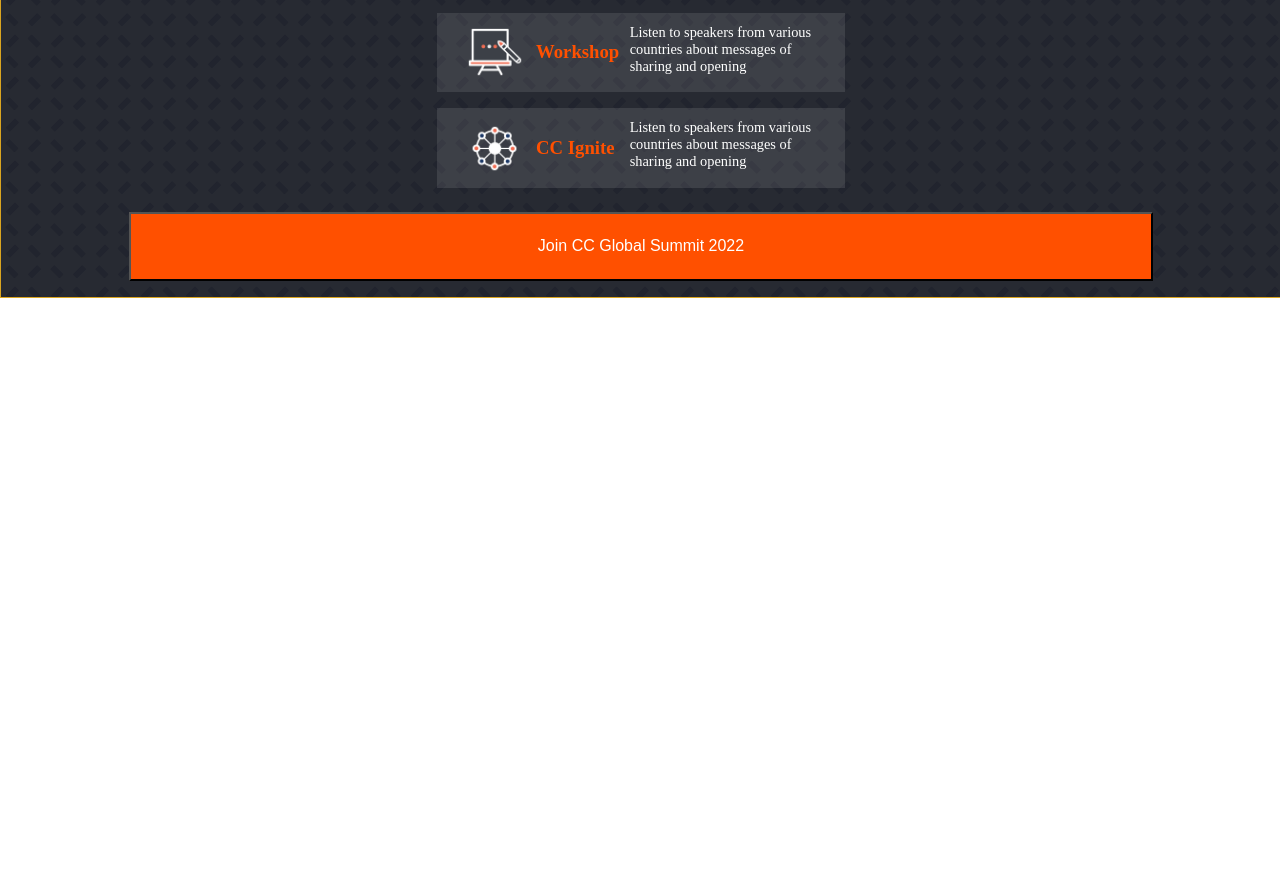
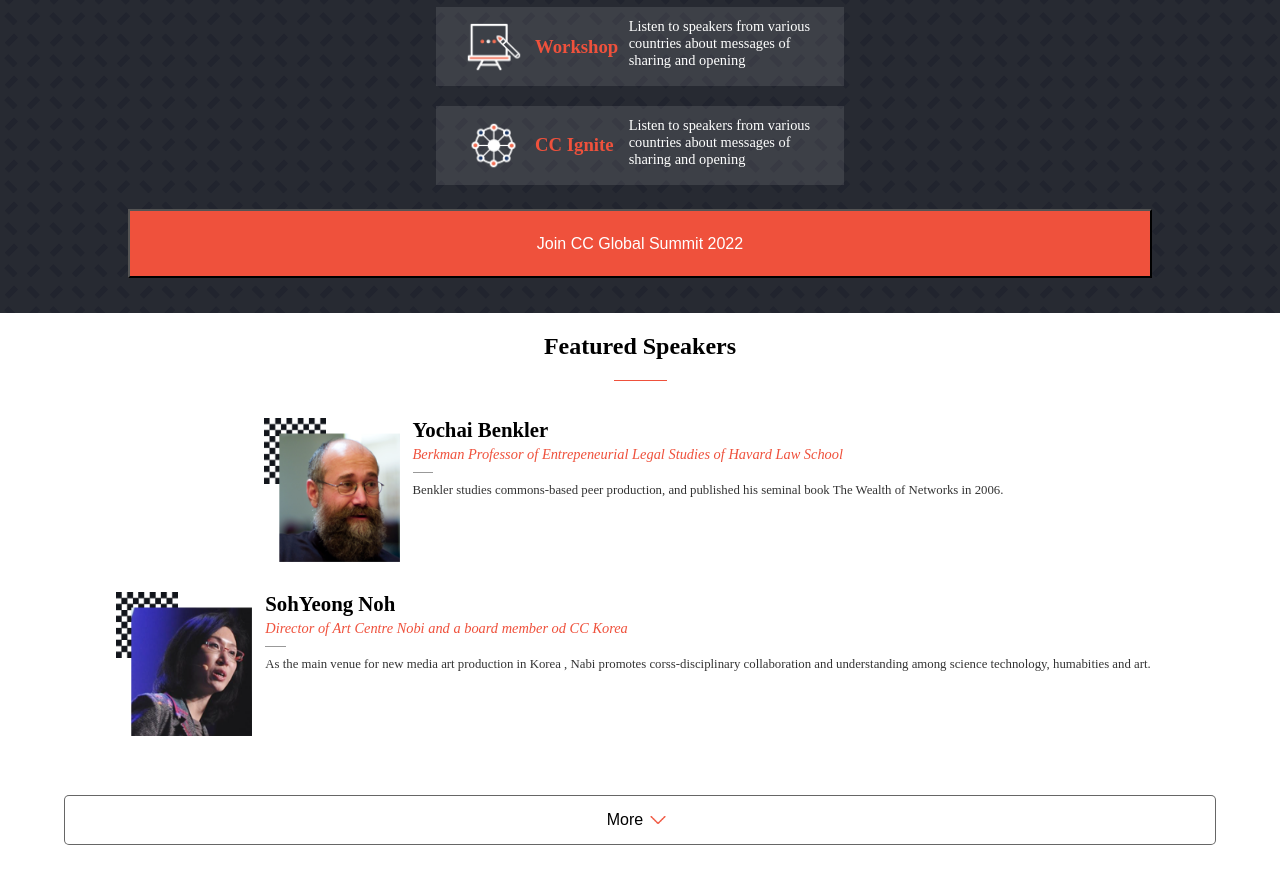
Before and after one commit to enoqueJonas/ProjectoMuda, a website: page index.html in a window 1280 px wide. Shown: the part 919-1789 px from the top of the page. Before the commit the page ends 1217 px from the top, so only its background shows below. Drawn offline with Linux system fonts and the light colour scheme.

Commit message:
ADD featured speakers section on index.html

```diff
--- a/css/mobile-screen.css
+++ b/css/mobile-screen.css
@@ -93,11 +93,11 @@
 
 .main-program {
     width: 100%;
-    height: 687px;
-    border: 1px solid goldenrod;
+    height: 44em;
     display: flex;
     flex-direction: column;
     align-items: center;
+    justify-content: flex-start;
     background: url("../img/pattern_bg.png");
     background-color: #272a32;
 }
@@ -109,7 +109,7 @@
 .separator {
     width: 53px;
     height: 1em;
-    border-top: 1px solid rgb(255, 80, 0);
+    border-top: 1px solid #ef513c;
     padding: 0 0 0.5em 0;
 }
 
@@ -119,6 +119,7 @@
     flex-direction: column;
     align-items: center;
     padding: 0;
+    margin: 0;
 }
 
 .program-list-item {
@@ -129,13 +130,13 @@
     height: 4.6em;
     padding: 3px 16px;
     background: rgba(255, 255, 255, 0.1);
-    margin: 8px 0;
+    margin: 0.6em 0;
 }
 
 .program-list-item h3 {
     display: flex;
     align-items: center;
-    color: rgb(255, 80, 0);
+    color: #ef513c;
     width: 5em;
     height: 3.2em;
 }
@@ -159,7 +160,111 @@
 .program-btn {
     width: 80%;
     height: 4.3em;
-    background-color: rgb(255, 80, 0);
+    background-color: #ef513c;
     color: #fff;
     font-size: 1em;
+    margin-top: 0.9em;
+    transition: all ease-in-out .5s;
 }
+
+.program-btn:hover{
+    background-color:rgba(239, 81, 60, .5)
+}
+
+.featured-speakers {
+    display: flex;
+    flex-direction: column;
+    align-items: center;
+    width: 100%;
+    height: 34.8em;
+}
+
+.featured-speakers-title {
+    display: flex;
+    flex-direction: column;
+    align-items: center;
+    width: 100%;
+    height: 6em;
+}
+
+.featured-speakers-list {
+    list-style: none;
+    display: flex;
+    flex-direction: column;
+    align-items: center;
+    width: 100%;
+    height: 33em;
+    padding: 0;
+    margin: 0;
+}
+
+.featured-speakers-list-item {
+    display: flex;
+    flex-direction: row;
+    margin: 13px 0;
+}
+
+.featured-speakers-list-item-img img {
+    width: 8.5em;
+    height: 9em;
+}
+
+.featured-speaker-info {
+    display: flex;
+    flex-direction: column;
+    align-items: flex-start;
+    padding: 0 .8em;
+}
+
+.featured-speaker-name {
+    font-size: 1.3em;
+    margin: 0;
+}
+
+.featured-speaker-description {
+    color: #ef513c;
+    font-size: .9em;
+    font-style: italic;
+    margin: 4px 0 0 0;
+}
+
+.speaker-separator {
+    width: 1.3em;
+    height: .1em;
+    margin: 9px 0;
+    border-top: 1px solid rgba(0, 0, 0, .4);
+}
+
+.speaker-studies {
+    font-size: .8em;
+    margin: 0;
+    color: rgba(0, 0, 0, .8);
+}
+
+.show-more-speakers {
+    display: flex;
+    flex-direction: row;
+    justify-content: center;
+    align-items: center;
+    width: 90%;
+    height: 5em;
+    border: 1px solid rgba(0, 0, 0, .6);
+    background-color: #fff;
+    border-radius: 5px;
+    margin: 0 0 25px 0;
+    transition: all ease-in-out .5s;
+}
+
+.show-more-speakers:hover{
+    background-color: rgba(0, 0, 0, .4);
+}
+
+.show-more-speakers span {
+    font-size: 1.2em;
+}
+
+.show-more-speakers img {
+    width: 22px;
+    height: 22px;
+    margin: 4px;
+}
--- a/index.html
+++ b/index.html
@@ -91,6 +91,50 @@
             </ul>
             <button class="program-btn"> Join CC Global Summit 2022 </button>
         </section>
+        <section class="featured-speakers">
+            <div class="featured-speakers-title">
+                <h2> Featured Speakers </h2>
+                <div class="separator separator-features-speakers"></div>
+            </div>
+            <ul class="featured-speakers-list">
+                <li class="featured-speakers-list-item">
+                    <div class="featured-speakers-list-item-img">
+                        <img src="./img/speaker_01.png" alt="Speaker 1 image">
+                    </div>
+                    <div class="featured-speaker-info">
+                        <h3 class="featured-speaker-name"> Yochai Benkler</h3>
+                        <p class="featured-speaker-description">
+                            Berkman Professor of Entrepeneurial Legal Studies of Havard Law School
+                        </p>
+                        <div class="speaker-separator"> </div>
+                        <p class="speaker-studies">
+                            Benkler studies commons-based peer production, and published his seminal book The Wealth of
+                            Networks in 2006.
+                        </p>
+                    </div>
+                </li>
+                <li class="featured-speakers-list-item">
+                    <div class="featured-speakers-list-item-img">
+                        <img src="./img/speaker_03.png" alt="Speaker 3 image">
+                    </div>
+                    <div class="featured-speaker-info">
+                        <h3 class="featured-speaker-name"> SohYeong Noh</h3>
+                        <p class="featured-speaker-description">
+                            Director of Art Centre Nobi and a board member od CC Korea
+                        </p>
+                        <div class="speaker-separator"> </div>
+                        <p class="speaker-studies">
+                            As the main venue for new media art production in Korea , Nabi promotes corss-disciplinary
+                            collaboration and understanding among science technology, humabities and art.
+                        </p>
+                    </div>
+                </li>
+            </ul>
+            <button class="show-more-speakers">
+                <span> More </span>
+                <img src="./img/down-arrow.png" alt="">
+            </button>
+        </section>
     </div>
 </body>
 
```
Also changed, not shown: img/down-arrow.png (added), img/speaker_01.png (added), img/speaker_03.png (added).
